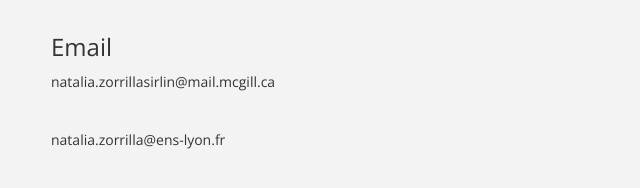
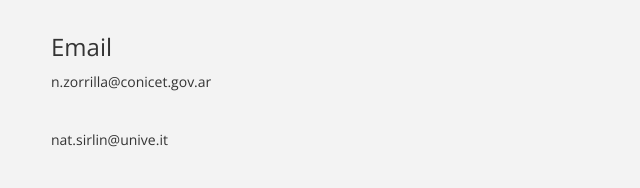
Before and after one commit to nat-zor/nat-zor.github.io, a plain HTML site: page index.html in a window 1280 px wide. Shown: the part 3092-3280 px from the top of the page, without its empty margins (34-674 px from the left). Drawn offline with nearby package versions, Linux system fonts and the light colour scheme; a web font is replaced by a local one.

Commit message:
Update index.html

```diff
--- a/index.html
+++ b/index.html
@@ -256,9 +256,9 @@
             <div class="col-md-4" data-aos="fade-up">
 
                 <h3>Email</h3>
-                <p>natalia.zorrillasirlin@mail.mcgill.ca</p>
+                <p>n.zorrilla@conicet.gov.ar</p>
 	    </br>
-		    <p>natalia.zorrilla@ens-lyon.fr</p>
+		    <p>nat.sirlin@unive.it</p>
 
 
                 <div class="clearfix"></div>
```
